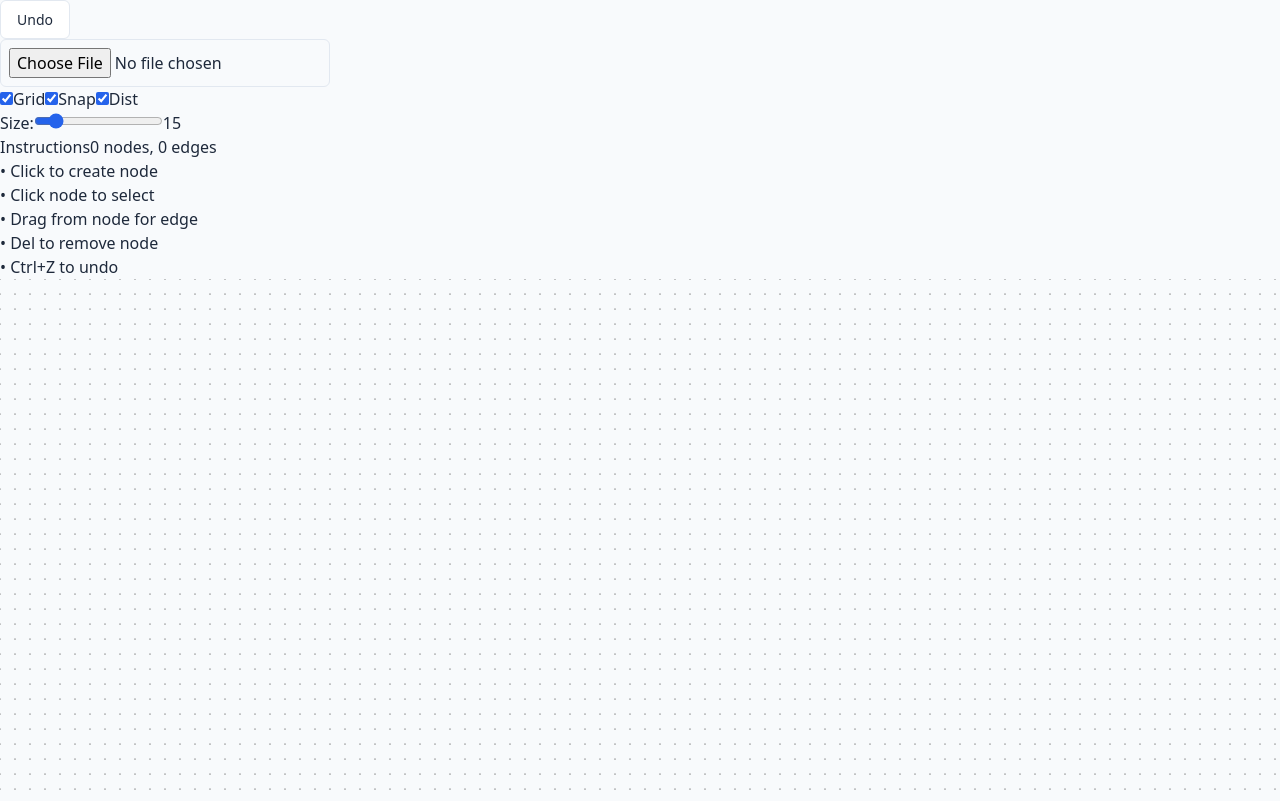
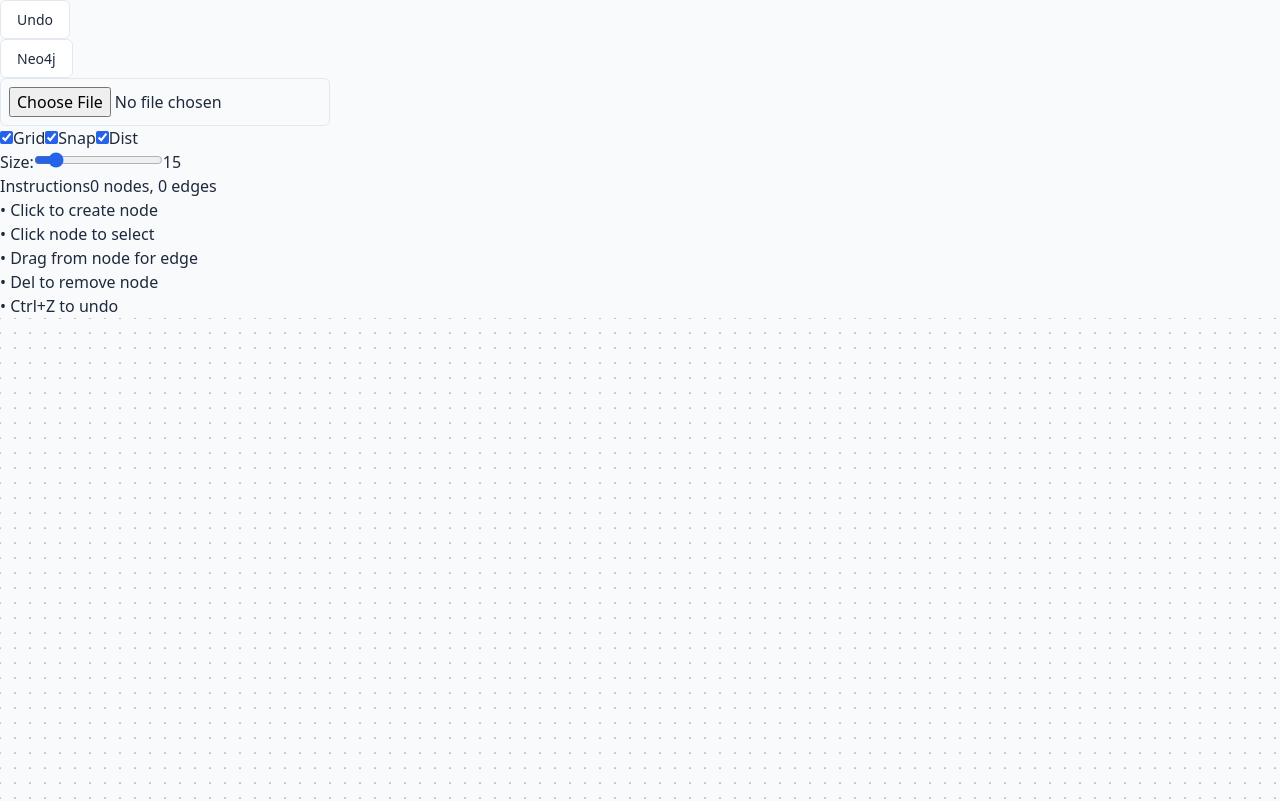
Before and after one commit to gbccsclub/pointr, a React (Vite) app in the folder graph-editor/: page / in a window 1280 px wide. Shown: the top 801 px of the page. Built offline with nearby package versions, Linux system fonts and the light colour scheme.

Commit message:
feat: neo4j integration

```diff
--- a/graph-editor/src/components/GraphEditor/Controls.jsx
+++ b/graph-editor/src/components/GraphEditor/Controls.jsx
@@ -1,4 +1,5 @@
 import React from 'react';
+import Neo4jControls from './Neo4jControls';
 
 const Controls = ({
   handleUndo,
@@ -9,12 +10,15 @@ const Controls = ({
   opacity,
   onImageUpload,
   onOpacityChange,
-  onImageToggle
+  onImageToggle,
+  nodes,
+  edges,
+  onImport
 }) => {
   return (
     <div className="bg-white/90 backdrop-blur-sm rounded-lg shadow-lg p-2 text-xs">
       <div className="flex items-center gap-2">
-        {/* Left side: Undo and Delete buttons */}
+        {/* Left side: Action buttons */}
         <div className="flex gap-1.5">
           <button
             onClick={handleUndo}
@@ -36,6 +40,12 @@ const Controls = ({
               Delete
             </button>
           )}
+
+          <Neo4jControls
+            nodes={nodes}
+            edges={edges}
+            onImport={onImport}
+          />
         </div>
 
         {/* Divider */}
--- a/graph-editor/src/components/GraphEditor/GraphEditor.jsx
+++ b/graph-editor/src/components/GraphEditor/GraphEditor.jsx
@@ -1,4 +1,4 @@
-import React, { useState, useRef, useEffect } from 'react';
+import React, { useState, useRef, useEffect, useCallback } from 'react';
 import Controls from './Controls';
 import GridControls from './GridControls';
 import Canvas from './Canvas';
@@ -99,6 +99,15 @@ const GraphEditor = () => {
     setImageOpacity(show ? 0.5 : 0);
   };
 
+  const handleNeo4jImport = useCallback((importedNodes, importedEdges) => {
+    setNodes(importedNodes);
+    setEdges(importedEdges);
+    setSelectedNode(null);
+    setIsDrawing(false);
+    setDrawingFrom(null);
+    saveToHistory({ nodes: importedNodes, edges: importedEdges });
+  }, [saveToHistory]);
+
   useEffect(() => {
     const handleResize = () => {
       setCanvasSize({ width: window.innerWidth, height: window.innerHeight });
@@ -122,6 +131,9 @@ const GraphEditor = () => {
           onImageUpload={handleImageUpload}
           onOpacityChange={setImageOpacity}
           onImageToggle={handleImageToggle}
+          nodes={nodes}
+          edges={edges}
+          onImport={handleNeo4jImport}
         />
       </div>
 
--- /dev/null
+++ b/graph-editor/src/components/GraphEditor/Neo4jControls.jsx
@@ -0,0 +1,121 @@
+import React, { useState } from 'react';
+import { generateCypherExport, parseCypherImport } from '../../utils/neo4jConverter';
+
+const Neo4jControls = ({ nodes, edges, onImport }) => {
+  const [showModal, setShowModal] = useState(false);
+  const [cypherQuery, setCypherQuery] = useState('');
+  const [mode, setMode] = useState('export'); // 'export' or 'import'
+
+  const handleExport = () => {
+    const cypher = generateCypherExport(nodes, edges);
+    setCypherQuery(cypher);
+    setMode('export');
+    setShowModal(true);
+  };
+
+  const handleImport = () => {
+    try {
+      const { nodes: importedNodes, edges: importedEdges } = parseCypherImport(cypherQuery);
+      onImport(importedNodes, importedEdges);
+      setShowModal(false);
+      setCypherQuery('');
+    } catch (error) {
+      alert('Invalid Cypher format');
+    }
+  };
+
+  const handleCopyToClipboard = async () => {
+    try {
+      await navigator.clipboard.writeText(cypherQuery);
+      alert('Copied to clipboard!');
+    } catch (err) {
+      alert('Failed to copy to clipboard');
+    }
+  };
+
+  return (
+    <>
+      <div className="relative inline-block">
+        <button
+          onClick={handleExport}
+          className="px-2 py-0.5 bg-purple-50 text-purple-600 hover:bg-purple-100 rounded transition-colors text-xs"
+        >
+          Neo4j
+        </button>
+      </div>
+
+      {showModal && (
+        <div className="fixed inset-0 bg-black/50 flex items-center justify-center z-50">
+          <div className="bg-white rounded-lg shadow-lg p-4 max-w-2xl w-full mx-4">
+            <div className="flex justify-between items-center mb-4">
+              <h3 className="text-lg font-medium">Neo4j Cypher Query</h3>
+              <button
+                onClick={() => setShowModal(false)}
+                className="text-gray-500 hover:text-gray-700"
+              >
+                ✕
+              </button>
+            </div>
+
+            <div className="flex gap-2 mb-4">
+              <button
+                onClick={() => setMode('export')}
+                className={`px-3 py-1 rounded text-sm ${
+                  mode === 'export'
+                    ? 'bg-purple-600 text-white'
+                    : 'bg-gray-100 text-gray-600'
+                }`}
+              >
+                Export
+              </button>
+              <button
+                onClick={() => setMode('import')}
+                className={`px-3 py-1 rounded text-sm ${
+                  mode === 'import'
+                    ? 'bg-purple-600 text-white'
+                    : 'bg-gray-100 text-gray-600'
+                }`}
+              >
+                Import
+              </button>
+            </div>
+
+            <textarea
+              value={cypherQuery}
+              onChange={(e) => setCypherQuery(e.target.value)}
+              className="w-full h-64 p-2 border rounded font-mono text-sm"
+              placeholder={mode === 'import' ? "Paste Cypher query here for import..." : "Generated Cypher query will appear here..."}
+              readOnly={mode === 'export'}
+            />
+
+            <div className="flex justify-end gap-2 mt-4">
+              <button
+                onClick={() => setShowModal(false)}
+                className="px-4 py-2 text-sm text-gray-600 hover:text-gray-800"
+              >
+                Cancel
+              </button>
+              {mode === 'export' ? (
+                <button
+                  onClick={handleCopyToClipboard}
+                  className="px-4 py-2 text-sm bg-purple-600 text-white rounded hover:bg-purple-700"
+                >
+                  Copy to Clipboard
+                </button>
+              ) : (
+                <button
+                  onClick={handleImport}
+                  className="px-4 py-2 text-sm bg-purple-600 text-white rounded hover:bg-purple-700"
+                >
+                  Import
+                </button>
+              )}
+            </div>
+          </div>
+        </div>
+      )}
+    </>
+  );
+};
+
+export default Neo4jControls;
--- /dev/null
+++ b/graph-editor/src/utils/neo4jConverter.js
@@ -0,0 +1,81 @@
+export const calculateAngleAndDistance = (fromNode, toNode) => {
+  const dx = toNode.x - fromNode.x;
+  const dy = fromNode.y - toNode.y; // Negative because Y grows downward in canvas
+
+  // Calculate angle in degrees (0° is right, going counterclockwise)
+  let angle = Math.atan2(dy, dx) * (180 / Math.PI);
+  if (angle < 0) angle += 360; // Convert negative angles to positive
+
+  // Calculate distance
+  const distance = Math.sqrt(dx * dx + dy * dy);
+
+  return {
+    angle: Math.round(angle),
+    distance: Math.round(distance)
+  };
+};
+
+const extractNodeId = (nodeId) => parseInt(nodeId.replace('node-', ''));
+
+export const generateCypherExport = (nodes, edges) => {
+  // Create nodes
+  const nodeStatements = nodes.map(node => {
+    const numericId = extractNodeId(node.id);
+    return `CREATE (n${numericId}:Node {id: ${numericId}, label: '${node.label}', x: ${node.x}, y: ${node.y}})`;
+  });
+
+  // Create relationships with angle and distance
+  const edgeStatements = edges.map(edge => {
+    const fromNode = nodes.find(n => n.id === edge.from);
+    const toNode = nodes.find(n => n.id === edge.to);
+    const { angle, distance } = calculateAngleAndDistance(fromNode, toNode);
+
+    const fromId = extractNodeId(edge.from);
+    const toId = extractNodeId(edge.to);
+
+    return `CREATE (n${fromId})-[:CONNECTS_TO {angle: ${angle}, distance: ${distance}}]->(n${toId})`;
+  });
+
+  return [...nodeStatements, ...edgeStatements].join('\n');
+};
+
+export const parseCypherImport = (cypherQuery) => {
+  const nodes = [];
+  const edges = [];
+
+  // Simple regex patterns for parsing
+  const nodePattern = /CREATE \((\w+):Node {(.+?)}\)/g;
+  const edgePattern = /CREATE \((\w+)\)-\[:CONNECTS_TO {(.+?)}\]->\((\w+)\)/g;
+
+  // Parse nodes
+  let nodeMatch;
+  while ((nodeMatch = nodePattern.exec(cypherQuery)) !== null) {
+    const properties = Object.fromEntries(
+      nodeMatch[2].split(', ')
+        .map(prop => prop.split(': '))
+        .map(([key, value]) => [key, value.replace(/['"]/g, '')])
+    );
+
+    nodes.push({
+      id: `node-${properties.id}`,
+      label: properties.label,
+      x: parseInt(properties.x),
+      y: parseInt(properties.y)
+    });
+  }
+
+  // Parse edges
+  let edgeMatch;
+  while ((edgeMatch = edgePattern.exec(cypherQuery)) !== null) {
+    const fromNodeId = `node-${edgeMatch[1].replace('n', '')}`;
+    const toNodeId = `node-${edgeMatch[3].replace('n', '')}`;
+
+    edges.push({
+      id: `edge-${fromNodeId}-${toNodeId}`,
+      from: fromNodeId,
+      to: toNodeId
+    });
+  }
+
+  return { nodes, edges };
+};
```
